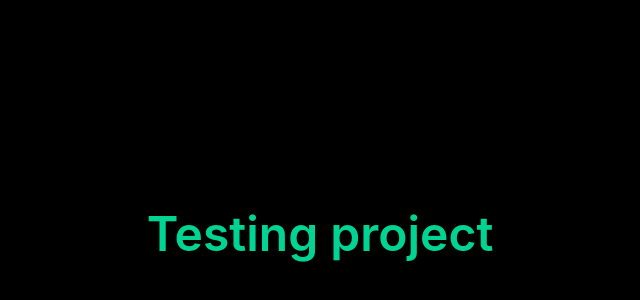
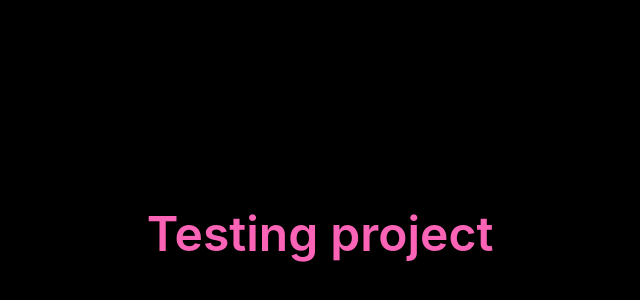
Before and after one commit to Dataxis-UditSingh/Testing_proj_CICD, a React (Vite) app: page / in a window 1280 px wide. Shown: the part 166-466 px from the top of the page, without its empty margins (320-960 px from the left). Built offline with nearby package versions, Linux system fonts and the light colour scheme.

Commit message:
Testing CD

```diff
--- a/src/App.tsx
+++ b/src/App.tsx
@@ -4,7 +4,7 @@
   return (
     <>
       <div className="h-screen flex items-center justify-center bg-black">
-        <h1 className="text-emerald-400 text-5xl font-semibold text-center">
+        <h1 className="text-pink-400 text-5xl font-semibold text-center">
           Testing project
         </h1>
       </div>
```
